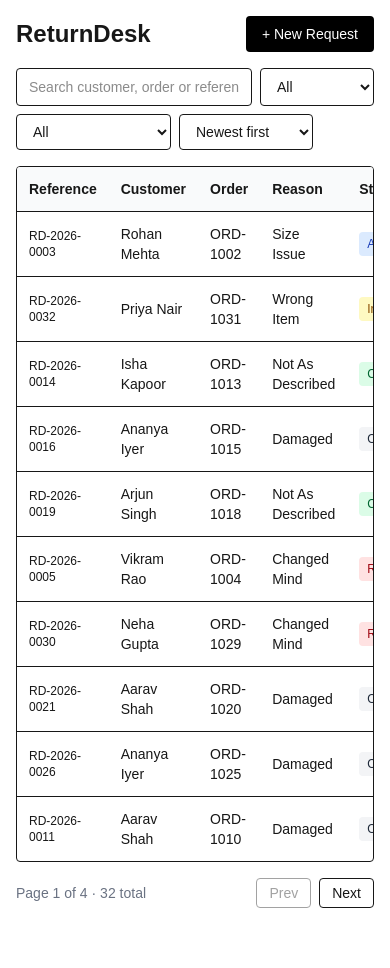
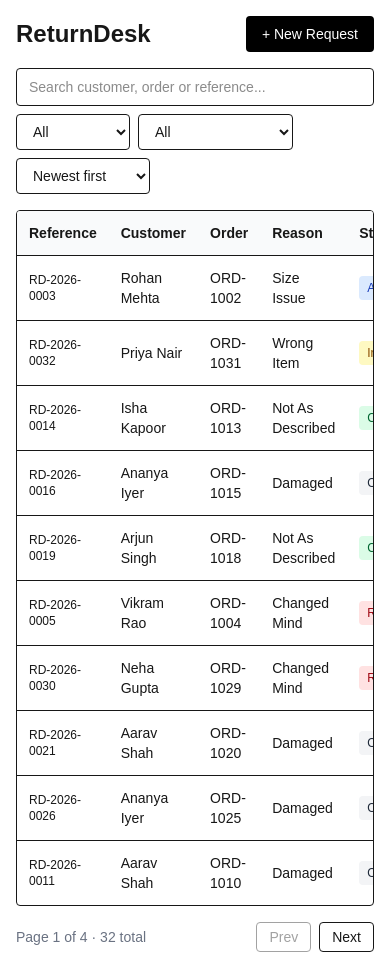
Before and after one commit to sandhya-mehtre/return-desk-frido-assignment, a Next.js app: page / in a window 390 px wide. Before the commit the page ends 924 px from the top, so only its background shows below. Built offline with nearby package versions, Linux system fonts and the light colour scheme.

Commit message:
added responsive classname to make sure home page remains responsive for all screen sizes.

```diff
--- a/src/app/page.tsx
+++ b/src/app/page.tsx
@@ -73,8 +73,8 @@ export default function HomePage() {
           placeholder="Search customer, order or reference..."
           value={searchInput}
           onChange={(e) => setSearchInput(e.target.value)}
-          className="border rounded px-3 py-2 text-sm flex-1 min-w-[200px]"
-        />
+          className="border rounded px-3 py-2 text-sm flex-1 min-w-full sm:min-w-[200px]"
+          />
         <select
           value={status}
           onChange={(e) => setStatus(e.target.value as ReturnStatus | "All")}
```
